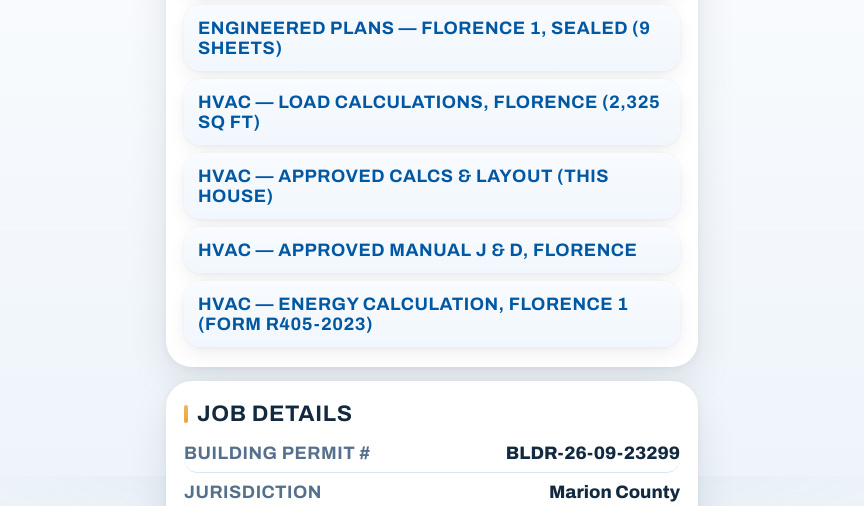
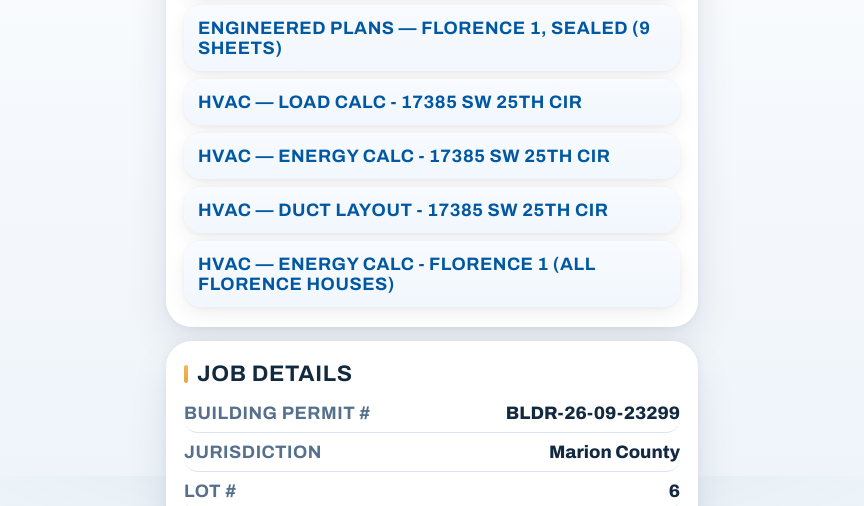
Before and after one commit to Sharmaelechvac/exj-root-tracker, a plain HTML site: page 17385/index.html in a window 1280 px wide. Shown: the part 1124-1630 px from the top of the page, without its empty margins (208-1072 px from the left). Drawn offline with Linux system fonts and the light colour scheme; no server answers.

Commit message:
Rename EXJ calc documents to Sanjay's clean names (2026-11-15): Load Calc / Duct Layout / Energy Calc - 17385 SW 25th Cir; Energy Calc - Florence 1 (all Florence houses); links + labels updated on 212/17385/16321/601

```diff
--- a/17385/index.html
+++ b/17385/index.html
@@ -62,10 +62,10 @@
     <a href="../prints/17385-master-drawing.pdf" target="_blank" rel="noopener">Master Drawing — Florence 1 (9 sheets, incl. Electrical Plan A7 &amp; 200A riser)</a>
     <a href="../prints/17385-wiring-drawings-d6.pdf" target="_blank" rel="noopener">Wiring Drawings — D6 DRAFT (not for construction)</a>
     <a href="../prints/17385-engineered-plans-florence-1.pdf" target="_blank" rel="noopener">Engineered Plans — Florence 1, sealed (9 sheets)</a>
-    <a href="../prints/17385-load-calculations-florence.pdf" target="_blank" rel="noopener">HVAC — Load Calculations, Florence (2,325 sq ft)</a>
-    <a href="../prints/17385-approved-calcs-layout.pdf" target="_blank" rel="noopener">HVAC — Approved Calcs &amp; Layout (this house)</a>
-    <a href="../prints/17385-approved-manual-j-d.pdf" target="_blank" rel="noopener">HVAC — Approved Manual J &amp; D, Florence</a>
-    <a href="../prints/florence-1-energy-calculation.pdf" target="_blank" rel="noopener">HVAC — Energy Calculation, Florence 1 (Form R405-2023)</a>
+    <a href="../prints/Load%20Calc%20-%2017385%20SW%2025th%20Cir.pdf" target="_blank" rel="noopener">HVAC — Load Calc - 17385 SW 25th Cir</a>
+    <a href="../prints/Energy%20Calc%20-%2017385%20SW%2025th%20Cir.pdf" target="_blank" rel="noopener">HVAC — Energy Calc - 17385 SW 25th Cir</a>
+    <a href="../prints/Duct%20Layout%20-%2017385%20SW%2025th%20Cir.pdf" target="_blank" rel="noopener">HVAC — Duct Layout - 17385 SW 25th Cir</a>
+    <a href="../prints/Energy%20Calc%20-%20Florence%201%20%28all%20Florence%20houses%29.pdf" target="_blank" rel="noopener">HVAC — Energy Calc - Florence 1 (all Florence houses)</a>
   </div>
   <div id="elec-details">
   <div class="section jobmeta">
```
Also changed, not shown: 16321/index.html (+1 -1 lines), 212/index.html (+1 -1 lines), 601/index.html (+1 -1 lines), 8 other files.
